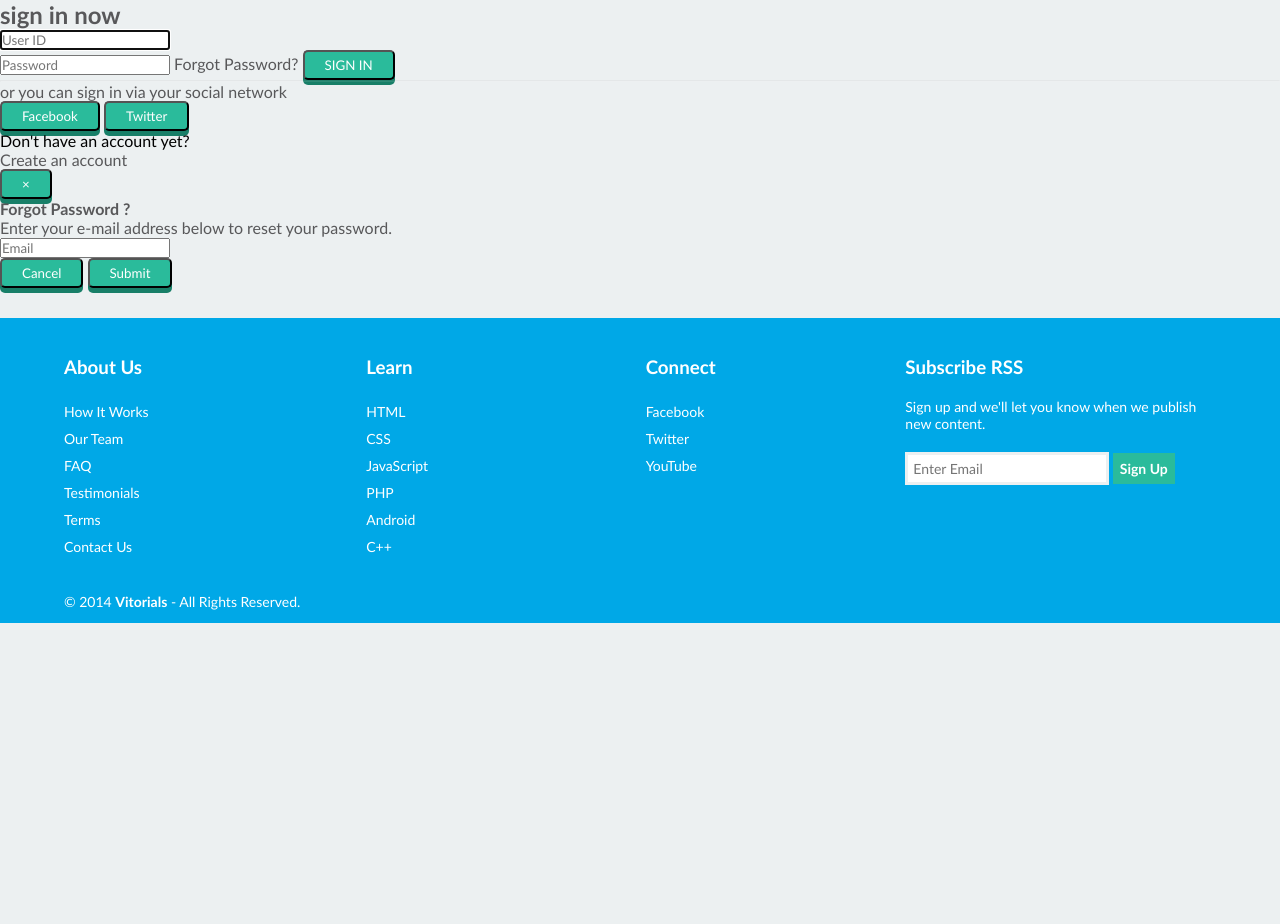
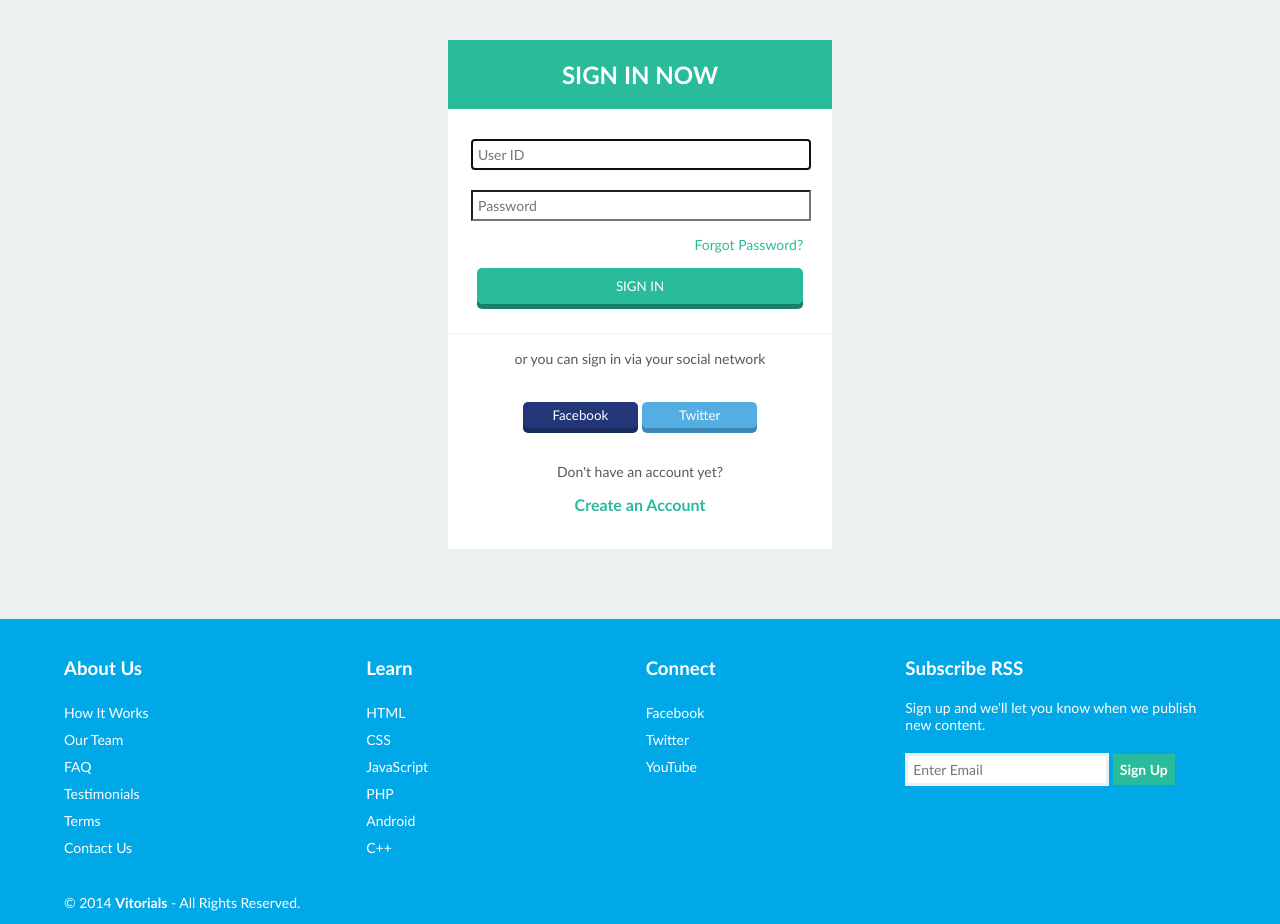
Before and after one commit to KeyboardMonkey/vit, a CodeIgniter app: page /vit/index.php/login/index in a window 1280 px wide. Shown: the part 90-1014 px from the top of the page. Before the commit the page ends 713 px from the top, so only its background shows below. Run offline with CodeIgniter, Linux system fonts and the light colour scheme.

Commit message:
login
login-panel

```diff
--- a/application/controllers/login.php
+++ b/application/controllers/login.php
@@ -26,10 +26,6 @@ class Login extends CI_Controller
                     ),
 
             ));
-
-
-
-
                 if($this->form_validation->run())
                 {
 
--- a/application/views/widgets/widget-login.php
+++ b/application/views/widgets/widget-login.php
@@ -1,7 +1,34 @@
-<!-- Login widget starts -->
+<section class="container">
+	<section id="login-panel">
+		<form id="login" action="">
+			<h2>SIGN IN NOW</h2>
+			<section class="login-wrap">
+				<input type="text" class="form-control" name="login" placeholder="User ID" autofocus>
+	            <br />
+	            <input type="password" name="password" class="form-control" placeholder="Password">
+	            <br />
+	            <a id="forgot-password" href="#">Forgot Password?</a>
+	            <section class="clear"></section>
+	            <button id="sign-in" href="index.html" type="submit">SIGN IN</button>
+	            <br /><br />
+	            <hr />
+	            <p>or you can sign in via your social network</p>
+	            <section id="social">
+		            <button id="facebook" href="#" type="submit">Facebook</button>
+		            <button id="twitter" href="#" type="submit">Twitter</button>
+		         </section>
+	            <section class="registration">
+	            	<p>Don't have an account yet?</p>
+	            	<a href="#">Create an Account</a>
+			</section>
+		</form>
+	</section>
+</section>
 
-	  <div id="login-page">
-	  	<div class="container">
+<!--
+
+<div id="login-page">
+<div class="container">
 
 		      <form class="form-login" action="<?=base_url();?>index.php/login/index" method="post">
 		        <h2 class="form-login-heading">sign in now</h2>
@@ -32,7 +59,7 @@
 
 		        </div>
 
-		          <!-- Modal -->
+
 		          <div aria-hidden="true" aria-labelledby="myModalLabel" role="dialog" tabindex="-1" id="myModal" class="modal fade">
 		              <div class="modal-dialog">
 		                  <div class="modal-content">
@@ -52,9 +79,10 @@
 		                  </div>
 		              </div>
 		          </div>
-		          <!-- modal -->
+
 
 		      </form>
 
 	  	</div>
 	  </div>
+-->
--- a/assets/styles/main.css
+++ b/assets/styles/main.css
@@ -55,7 +55,7 @@ button { padding:5px 20px; color:#FFFFFF; background:#2ABB9B; border:1 px solid
 button:hover { border:1px solid #249f84; background:#249f84; }
 button:active { background:#249f84; -webkit-box-shadow:0 5px #187f68; -moz-box-shadow:0 5px #187f68; box-shadow:0 5px #187f68; -webkit-transform:translateY(5px); -moz-transform:translateY(5px); -ms-transform:translateY(5px); -o-transform:translateY(5px); transform:translateY(5px); }
 
-a.default { margin:0 auto; padding:5px 0; width:150px; font-size:14px; text-align:center; display:inline-block; cursor:-pointer; color:#FFFFFF; background-color:#2ABB9B; border:none; transition:all 0.5s ease-out;
+a.default { margin:0 auto; padding:5px 0; width:150px; font-size:14px; text-align:center; display:inline-block; cursor:pointer; color:#FFFFFF; background-color:#2ABB9B; border:none; transition:all 0.5s ease-out;
     -webkit-border-radius:5px; -moz-border-radius:5px; border-radius:5px; -webkit-box-shadow:0 5px #187f68; -moz-box-shadow:0 5px #187f68; box-shadow:0 5px #187f68; }
 a.default:hover { background-color:#249f84; }
 a.default:active { background-color:#249f84; -webkit-box-shadow:0 5px #187f68; -moz-box-shadow:0 5px #187f68; box-shadow:0 5px #187f68; -webkit-transform:translateY(5px); -moz-transform:translateY(5px); -ms-transform:translateY(5px); -o-transform:translateY(5px); transform:translateY(5px); }
@@ -76,6 +76,24 @@ a.default:active { background-color:#249f84; -webkit-box-shadow:0 5px #187f68; -
     width:90%;
     background:#ffffff;
 }
+
+
+#login-panel { margin:40px auto; width:30%; background:#FFFFFF; }
+#login-panel form#login { padding:0px; }
+#login-panel form#login h2 { padding:20px 0; text-align:center; color:#FFFFFF; background:#2ABB9B; }
+#login-panel form#login .login-wrap { padding:20px 0; }
+#login-panel form#login .login-wrap input { margin:10px 10% 10px 6%; padding:5px; font-size:14px; width:85%; background:#FFFFFF; }
+#login-panel form#login .login-wrap a#forgot-password { margin:5px 7.5% 0 0; color:#2ABB9B; font-size:14px; float:right; }
+#login-panel form#login .login-wrap a#forgot-password:hover { text-decoration:underline; }
+#login-panel form#login .login-wrap button#sign-in { margin:15px 8.5% 10px 7.5%; padding:10px 0; text-align:center; width:85%; border:none; }
+#login-panel form#login .login-wrap p { margin-top:15px; font-size:14px; text-align:center; }
+#login-panel form#login .login-wrap #social { margin:35px auto; text-align:center; }
+#login-panel form#login .login-wrap #social button#facebook { width:30%; border:none; background:#233678; -webkit-box-shadow:0 5px #1b2a5d; -moz-box-shadow:0 5px #1b2a5d; box-shadow:0 5px #1b2a5d; }
+#login-panel form#login .login-wrap #social button#facebook:hover { background:#2d428a; }
+#login-panel form#login .login-wrap #social button#twitter { width:30%; border:none; background:#54aee1; -webkit-box-shadow:0 5px #3b89b6; -moz-box-shadow:0 5px #3b89b6; box-459ed0shadow:0 5px #3b89b6; }
+#login-panel form#login .login-wrap #social button#twitter:hover { background:#54a3d1; }
+#login-panel form#login .login-wrap .registration a { margin:15px auto; display:block; text-align:center; color:#2ABB9B; font-size:16px; font-weight:bold; }
+#login-panel form#login .login-wrap .registration a:hover { text-decoration:underline; }
 
 /*-----------------------------------------------------------Pref-Wizard-----------------------------------------------------------*/
 .content-pref-wizard { margin:20px auto; padding:10px 0 70px; width:960px; background:#ffffff; }
```
